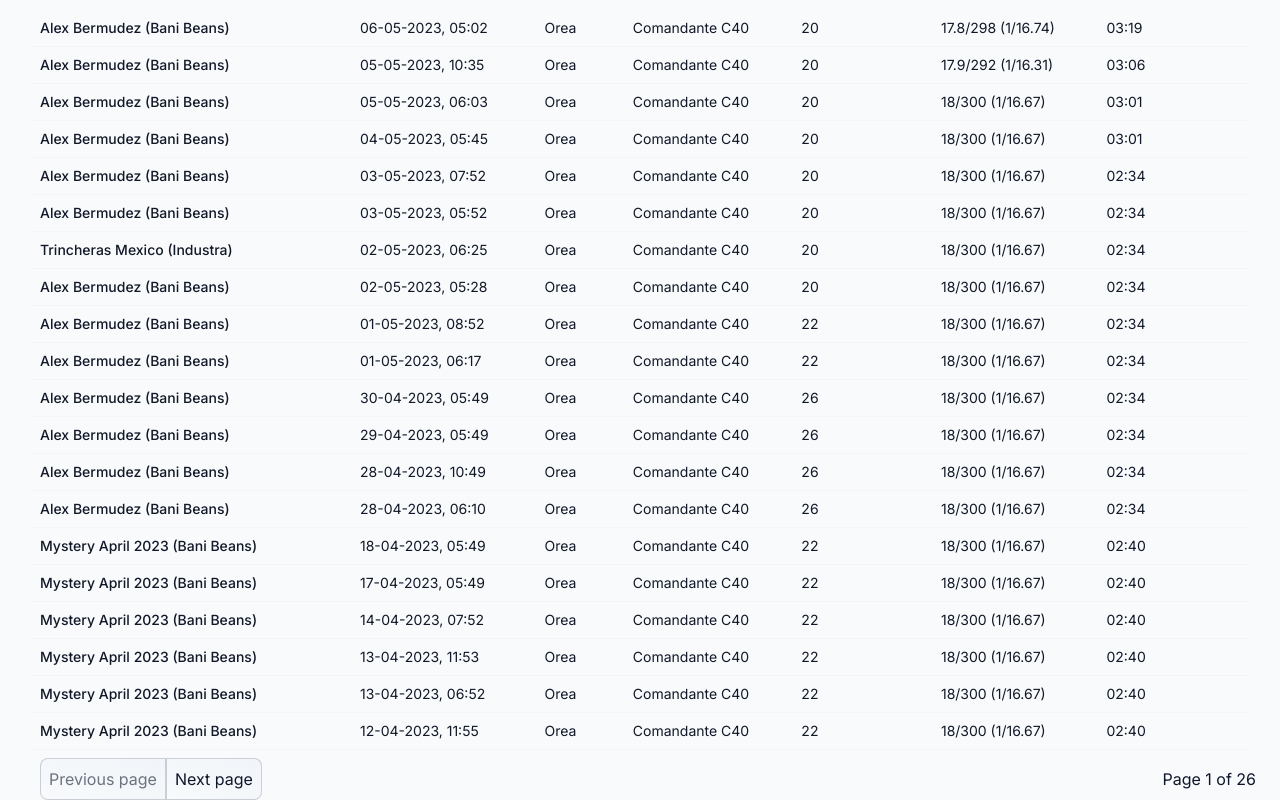
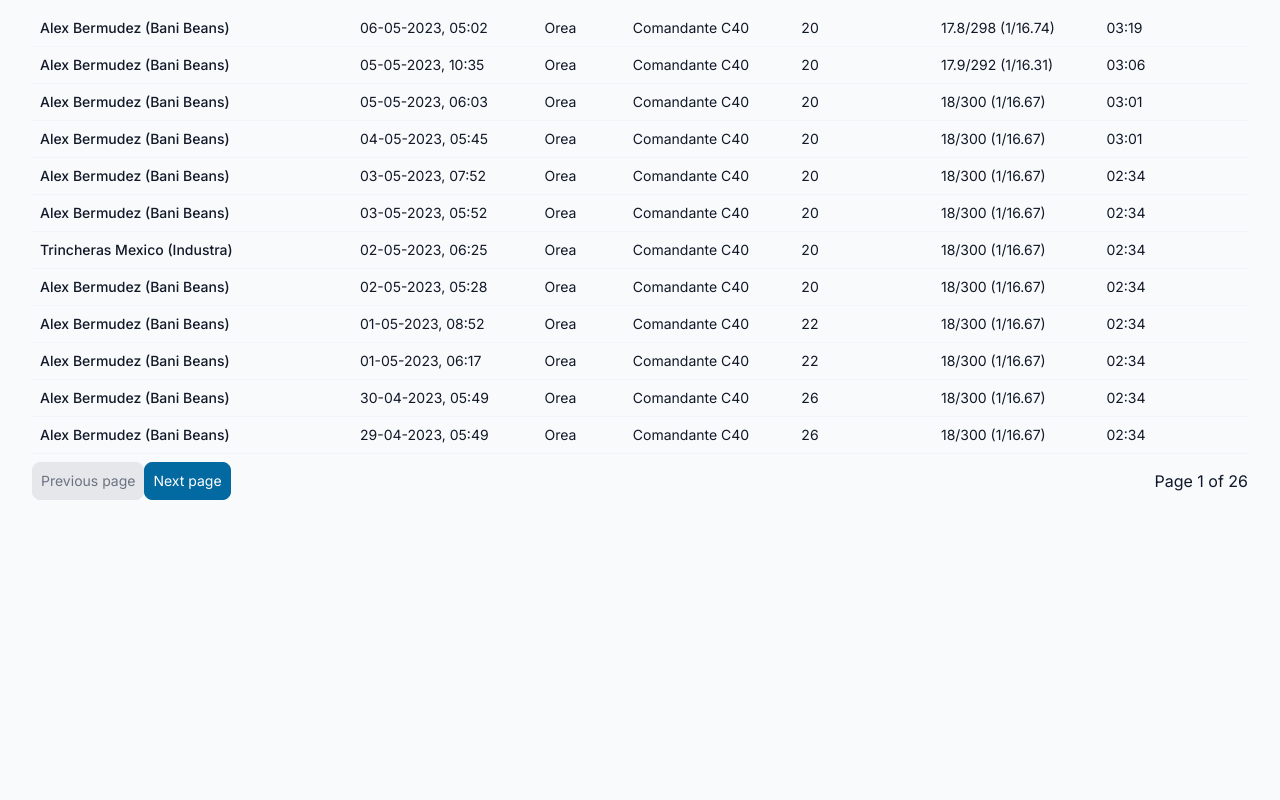
Before and after one commit to marcelblijleven/marcelblijleven.com, a Next.js app: page /coffee/brews in a window 1280 px wide. Shown: the part 259-1059 px from the top of the page. After the commit the page ends 865 px from the top, so only its background shows below. Built offline with nearby package versions, Linux system fonts and the light colour scheme.

Commit message:
chore: various chores

```diff
--- a/postcss.config.js
+++ b/postcss.config.js
@@ -1,5 +1,6 @@
 module.exports = {
   plugins: {
+    'postcss-import': {},
     tailwindcss: {},
     autoprefixer: {},
   },
--- a/src/app/coffee/brews/page.tsx
+++ b/src/app/coffee/brews/page.tsx
@@ -10,7 +10,7 @@
 import Intro from "@/app/Intro";
 
 export default function Page() {
-    const pageSize = 20;
+    const pageSize = 12;
     const brews = readBrewData();
     const [currentPage, setCurrentPage] = useState(1);
     const onPageChange = useCallback((page: number) => {
--- a/src/app/coffee/upload/page.tsx
+++ b/src/app/coffee/upload/page.tsx
@@ -15,7 +15,7 @@
 
 
 export default function UploadPage() {
-    const [data, setData] = useState<BrewStatistics>(null);
+    const [data, setData] = useState<BrewStatistics | null>(null);
 
     const retrieveData = (data: BrewStatistics) => {
         setData(data)
--- a/src/components/Pagination.tsx
+++ b/src/components/Pagination.tsx
@@ -24,27 +24,21 @@
     }
 
     return (
-        <div className={"flex w-full justify-between items-center m-2"}>
-            <div className={"flex items-baseline gap-2 md:gap-0"}>
-                <button
-                    type={"button"}
+        <div className={"flex w-full justify-between items-center my-2"}>
+            <div className={"flex justify-between w-full md:w-auto items-baseline gap-2 md:gap-0"}>
+                <Button
                     disabled={currentPage - 1 <= 0}
-                    className={"text-slate-900 dark:text-slate-100 disabled:text-gray-500 disabled:pointer-events-none p-2 rounded-l-lg bg-gradient-to-tr from-slate-50 to-slate-100 hover:from-slate-100 hover:to-slate-150 dark:from-slate-900 dark:to-slate-800 dark:hover:from-slate-700 dark:hover:to-slate-800 border border-slate-600/25 dark:border-slate-100/25"}
                     onClick={onClickPrevious}
-                >
-                    Previous page
-                </button>
+                    label={"Previous page"}
+                    variant={"primary"}
+                />
                 <p className={"md:hidden"}>{`Page ${currentPage} of ${numberOfPages}`}</p>
-
-
-                <button
-                    type={"button"}
+                <Button
                     disabled={currentPage + 1 > numberOfPages}
                     onClick={onClickNext}
-                    className={"text-slate-900 dark:text-slate-100 disabled:text-gray-500 disabled:pointer-events-none p-2 rounded-r-lg bg-gradient-to-tr from-slate-50 to-slate-100 hover:from-slate-100 hover:to-slate-200 dark:from-slate-900 dark:to-slate-800 dark:hover:from-slate-700 dark:hover:to-slate-800 border border-slate-600/25 dark:border-slate-100/25"}
-                >
-                    Next page
-                </button>
+                    label={"Next page"}
+                    variant={"primary"}
+                />
 
 
             </div>
--- a/src/components/Statistics.tsx
+++ b/src/components/Statistics.tsx
@@ -1,7 +1,7 @@
 "use client"
 
 import Image from 'next/image';
-import {MouseEvent, useCallback, useEffect, useState} from "react";
+import {MouseEvent, useCallback, useState} from "react";
 import Card from "@/components/Card";
 
 
@@ -21,7 +21,7 @@
     return (
         <Card onClick={props.onClick}>
             <div className={"flex flex-col items-center pointer-events-none select-none"}>
-                <p className={""}>{props.title}</p>
+                <p className={"font-semibold"}>{props.title}</p>
                 <p className={"text-3xl font-extrabold leading-9 tracking-tight text-gray-900 dark:text-gray-100 sm:text-4xl sm:leading-10 md:text-6xl md:leading-14"}>{props.count}</p>
             </div>
         </Card>
@@ -76,7 +76,6 @@
                 <div className={"relative"}>
                     <div className={"absolute inset-4 bg-sky-500 rounded-4xl h-3/4 blur-3xl"}/>
                     <Image className={"relative left-2 md:left-3"} src={"/wowee.svg"} alt={"wowee"} width={300} height={300}/>
-
                 </div>
             </div>
         )
--- /dev/null
+++ b/src/types/index.ts
@@ -0,0 +1,3 @@
+interface Mapping<T> {
+    [key: string]: T;
+}
```
